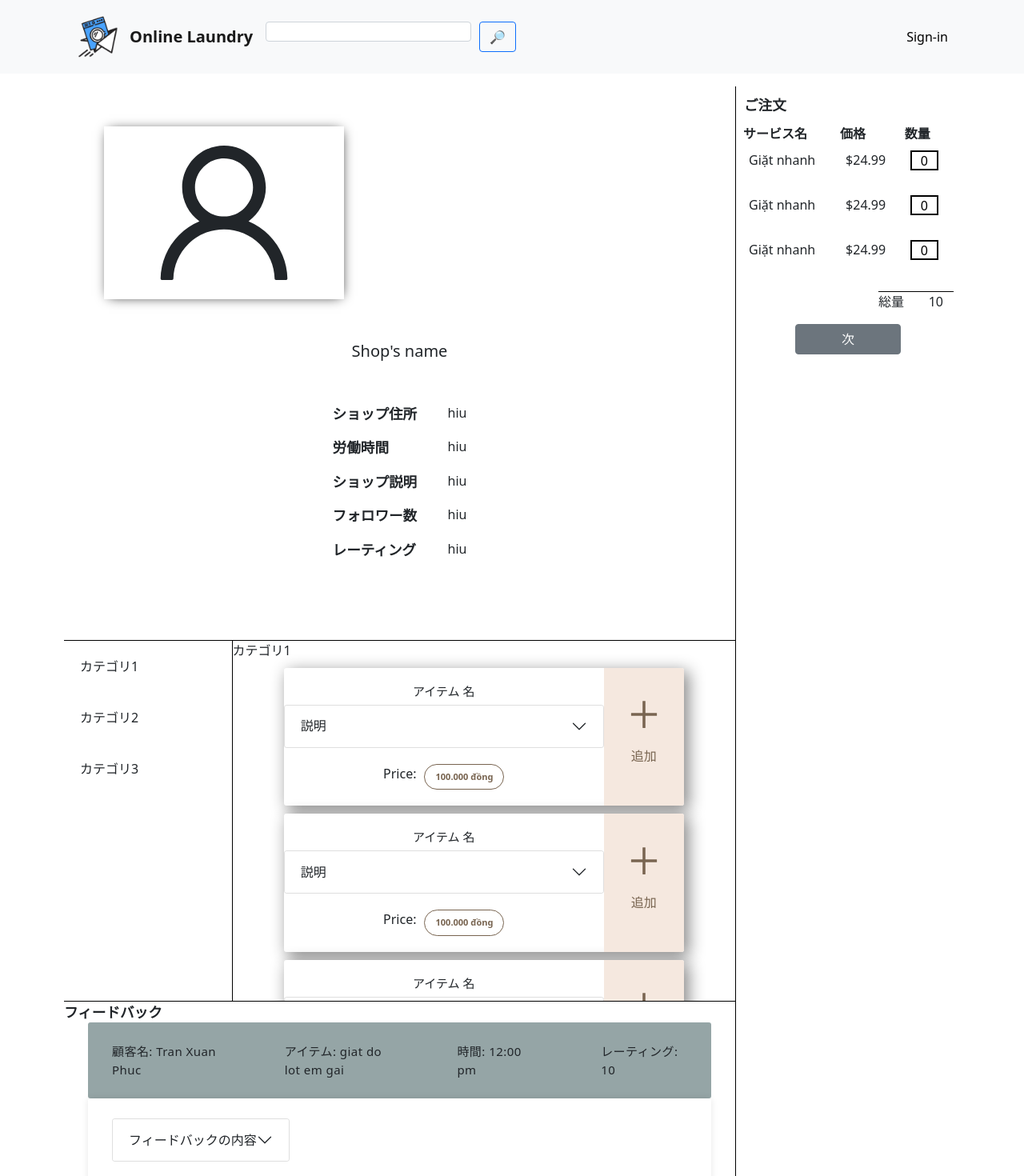
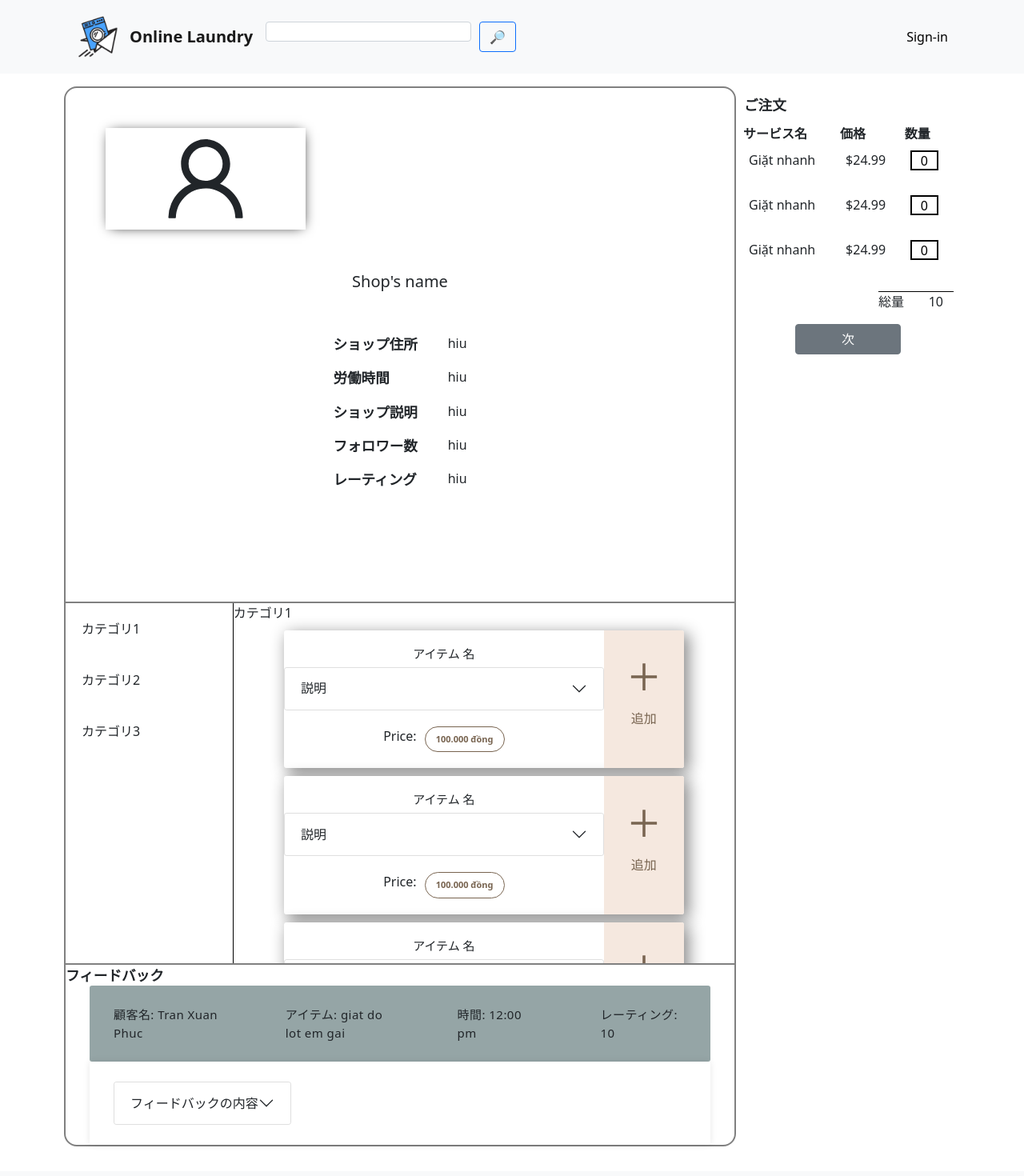
Before and after one commit to qhuy4919/laundry-service-app, a React (Create React App) app in the folder laundry-service/: page /shop in a window 1280 px wide. Shown: the top 1470 px of the page at 80% size. Built offline with nearby package versions, Linux system fonts and the light colour scheme.

Commit message:
reafactor: border radius in shop page

```diff
--- a/laundry-service/src/components/shop-info/shop-info.scss
+++ b/laundry-service/src/components/shop-info/shop-info.scss
@@ -1,11 +1,11 @@
 .avatar-container {
   display: flex;
   flex-direction: column;
-  height: 50%;
+  height: 40%;
   .avatar-wrapper {
     position: relative;
-    height: 300px;
-    width: 300px;
+    height: 250px;
+    width: 250px;
     margin: 50px;
     overflow: hidden;
     box-shadow: 1px 1px 15px -5px black;
--- a/laundry-service/src/pages/shop/shop.scss
+++ b/laundry-service/src/pages/shop/shop.scss
@@ -1,16 +1,16 @@
 .shop-container {
   display: grid;
-  grid: auto/ 75% 25%;
+  grid: auto 40% auto/ 75% 25%;
   padding: 1rem 5rem;
   margin: 0 auto;
 
   .left-panel {
     display: grid;
-    border-right: 1px solid black;
-
+    border: 2px solid gray;
+    border-radius: 16px;
     .shop-item {
       display: flex;
-      border-top: 1px solid black;
+      border-top: 2px solid gray;
 
       .shop-item__title {
         flex: 1;
@@ -22,7 +22,7 @@
     }
 
     .shop-feedback {
-      border-top: 1px solid black;
+      border-top: 2px solid gray;
     }
   }
 
```
